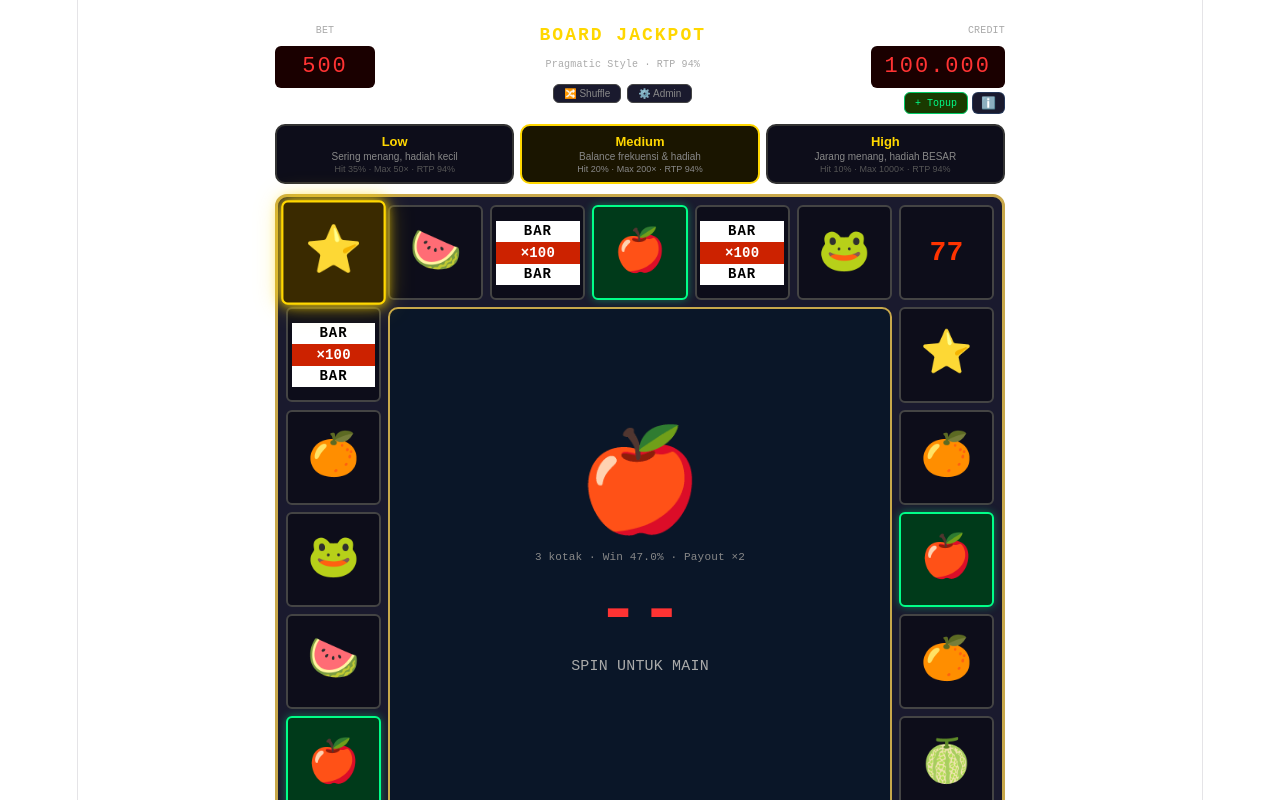
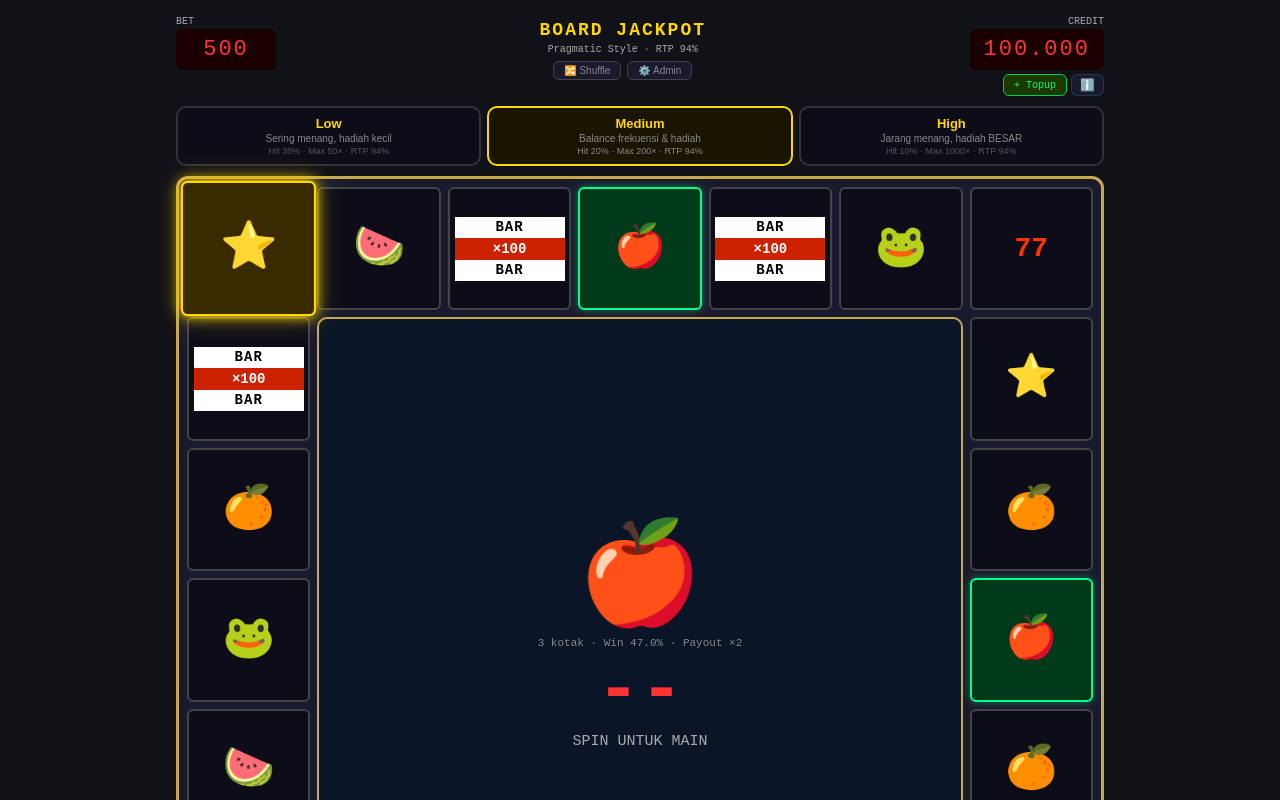
Before and after one commit to devhdn-212/slotmachine-fruit, a Svelte app: page / in a window 1280 px wide. Shown: the top 800 px of the page. Built offline with nearby package versions, Linux system fonts and the light colour scheme.

Commit message:
update css

```diff
--- a/src/App.svelte
+++ b/src/App.svelte
@@ -1163,7 +1163,9 @@
 
 <style>
   *{box-sizing:border-box}
-  .game{max-width:960px;margin:0 auto;padding:1rem;font-family:monospace;background:transparent;user-select:none}
+  :global(body){background:#111118!important;margin:0;padding:0}
+  :global(html){background:#111118!important}
+  .game{max-width:960px;margin:0 auto;padding:1rem;font-family:monospace;background:#111118;user-select:none;min-height:100vh}
   .top-bar{display:flex;justify-content:space-between;align-items:flex-start;margin-bottom:10px}
   .led{background:#1a0000;color:#ff3333;font-size:22px;padding:8px 14px;border-radius:6px;min-width:100px;text-align:center;letter-spacing:2px;font-family:monospace}
   .lbl{font-size:10px;color:#aaa;margin-bottom:2px}
--- a/src/app.css
+++ b/src/app.css
@@ -1,296 +1,10 @@
-:root {
-  --text: #6b6375;
-  --text-h: #08060d;
-  --bg: #fff;
-  --border: #e5e4e7;
-  --code-bg: #f4f3ec;
-  --accent: #aa3bff;
-  --accent-bg: rgba(170, 59, 255, 0.1);
-  --accent-border: rgba(170, 59, 255, 0.5);
-  --social-bg: rgba(244, 243, 236, 0.5);
-  --shadow:
-    rgba(0, 0, 0, 0.1) 0 10px 15px -3px, rgba(0, 0, 0, 0.05) 0 4px 6px -2px;
+/* Tailwind v4 alternative */
+@tailwind base;
+@tailwind components;
+@tailwind utilities;
 
-  --sans: system-ui, 'Segoe UI', Roboto, sans-serif;
-  --heading: system-ui, 'Segoe UI', Roboto, sans-serif;
-  --mono: ui-monospace, Consolas, monospace;
-
-  font: 18px/145% var(--sans);
-  letter-spacing: 0.18px;
-  color-scheme: light dark;
-  color: var(--text);
-  background: var(--bg);
-  font-synthesis: none;
-  text-rendering: optimizeLegibility;
-  -webkit-font-smoothing: antialiased;
-  -moz-osx-font-smoothing: grayscale;
-
-  @media (max-width: 1024px) {
-    font-size: 16px;
-  }
+body, html {
+  background: #111118;
+  margin: 0;
+  padding: 0;
 }
-
-@media (prefers-color-scheme: dark) {
-  :root {
-    --text: #9ca3af;
-    --text-h: #f3f4f6;
-    --bg: #16171d;
-    --border: #2e303a;
-    --code-bg: #1f2028;
-    --accent: #c084fc;
-    --accent-bg: rgba(192, 132, 252, 0.15);
-    --accent-border: rgba(192, 132, 252, 0.5);
-    --social-bg: rgba(47, 48, 58, 0.5);
-    --shadow:
-      rgba(0, 0, 0, 0.4) 0 10px 15px -3px, rgba(0, 0, 0, 0.25) 0 4px 6px -2px;
-  }
-
-  #social .button-icon {
-    filter: invert(1) brightness(2);
-  }
-}
-
-body {
-  margin: 0;
-}
-
-h1,
-h2 {
-  font-family: var(--heading);
-  font-weight: 500;
-  color: var(--text-h);
-}
-
-h1 {
-  font-size: 56px;
-  letter-spacing: -1.68px;
-  margin: 32px 0;
-  @media (max-width: 1024px) {
-    font-size: 36px;
-    margin: 20px 0;
-  }
-}
-h2 {
-  font-size: 24px;
-  line-height: 118%;
-  letter-spacing: -0.24px;
-  margin: 0 0 8px;
-  @media (max-width: 1024px) {
-    font-size: 20px;
-  }
-}
-p {
-  margin: 0;
-}
-
-code,
-.counter {
-  font-family: var(--mono);
-  display: inline-flex;
-  border-radius: 4px;
-  color: var(--text-h);
-}
-
-code {
-  font-size: 15px;
-  line-height: 135%;
-  padding: 4px 8px;
-  background: var(--code-bg);
-}
-
-.counter {
-  font-size: 16px;
-  padding: 5px 10px;
-  border-radius: 5px;
-  color: var(--accent);
-  background: var(--accent-bg);
-  border: 2px solid transparent;
-  transition: border-color 0.3s;
-  margin-bottom: 24px;
-
-  &:hover {
-    border-color: var(--accent-border);
-  }
-  &:focus-visible {
-    outline: 2px solid var(--accent);
-    outline-offset: 2px;
-  }
-}
-
-.hero {
-  position: relative;
-
-  .base,
-  .framework,
-  .vite {
-    inset-inline: 0;
-    margin: 0 auto;
-  }
-
-  .base {
-    width: 170px;
-    position: relative;
-    z-index: 0;
-  }
-
-  .framework,
-  .vite {
-    position: absolute;
-  }
-
-  .framework {
-    z-index: 1;
-    top: 34px;
-    height: 28px;
-    transform: perspective(2000px) rotateZ(300deg) rotateX(44deg) rotateY(39deg)
-      scale(1.4);
-  }
-
-  .vite {
-    z-index: 0;
-    top: 107px;
-    height: 26px;
-    width: auto;
-    transform: perspective(2000px) rotateZ(300deg) rotateX(40deg) rotateY(39deg)
-      scale(0.8);
-  }
-}
-
-#app {
-  width: 1126px;
-  max-width: 100%;
-  margin: 0 auto;
-  text-align: center;
-  border-inline: 1px solid var(--border);
-  min-height: 100svh;
-  display: flex;
-  flex-direction: column;
-  box-sizing: border-box;
-}
-
-#center {
-  display: flex;
-  flex-direction: column;
-  gap: 25px;
-  place-content: center;
-  place-items: center;
-  flex-grow: 1;
-
-  @media (max-width: 1024px) {
-    padding: 32px 20px 24px;
-    gap: 18px;
-  }
-}
-
-#next-steps {
-  display: flex;
-  border-top: 1px solid var(--border);
-  text-align: left;
-
-  & > div {
-    flex: 1 1 0;
-    padding: 32px;
-    @media (max-width: 1024px) {
-      padding: 24px 20px;
-    }
-  }
-
-  .icon {
-    margin-bottom: 16px;
-    width: 22px;
-    height: 22px;
-  }
-
-  @media (max-width: 1024px) {
-    flex-direction: column;
-    text-align: center;
-  }
-}
-
-#docs {
-  border-right: 1px solid var(--border);
-
-  @media (max-width: 1024px) {
-    border-right: none;
-    border-bottom: 1px solid var(--border);
-  }
-}
-
-#next-steps ul {
-  list-style: none;
-  padding: 0;
-  display: flex;
-  gap: 8px;
-  margin: 32px 0 0;
-
-  .logo {
-    height: 18px;
-  }
-
-  a {
-    color: var(--text-h);
-    font-size: 16px;
-    border-radius: 6px;
-    background: var(--social-bg);
-    display: flex;
-    padding: 6px 12px;
-    align-items: center;
-    gap: 8px;
-    text-decoration: none;
-    transition: box-shadow 0.3s;
-
-    &:hover {
-      box-shadow: var(--shadow);
-    }
-    .button-icon {
-      height: 18px;
-      width: 18px;
-    }
-  }
-
-  @media (max-width: 1024px) {
-    margin-top: 20px;
-    flex-wrap: wrap;
-    justify-content: center;
-
-    li {
-      flex: 1 1 calc(50% - 8px);
-    }
-
-    a {
-      width: 100%;
-      justify-content: center;
-      box-sizing: border-box;
-    }
-  }
-}
-
-#spacer {
-  height: 88px;
-  border-top: 1px solid var(--border);
-  @media (max-width: 1024px) {
-    height: 48px;
-  }
-}
-
-.ticks {
-  position: relative;
-  width: 100%;
-
-  &::before,
-  &::after {
-    content: '';
-    position: absolute;
-    top: -4.5px;
-    border: 5px solid transparent;
-  }
-
-  &::before {
-    left: 0;
-    border-left-color: var(--border);
-  }
-  &::after {
-    right: 0;
-    border-right-color: var(--border);
-  }
-}
```
